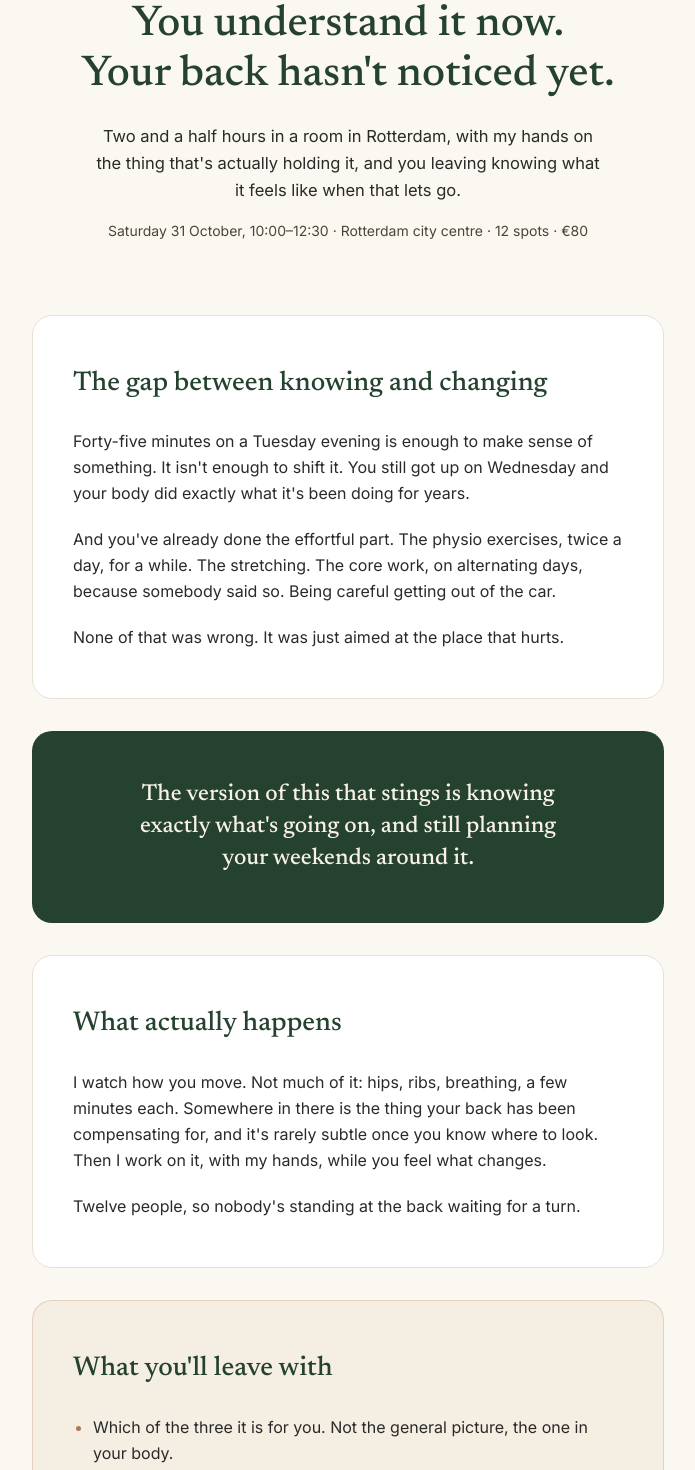
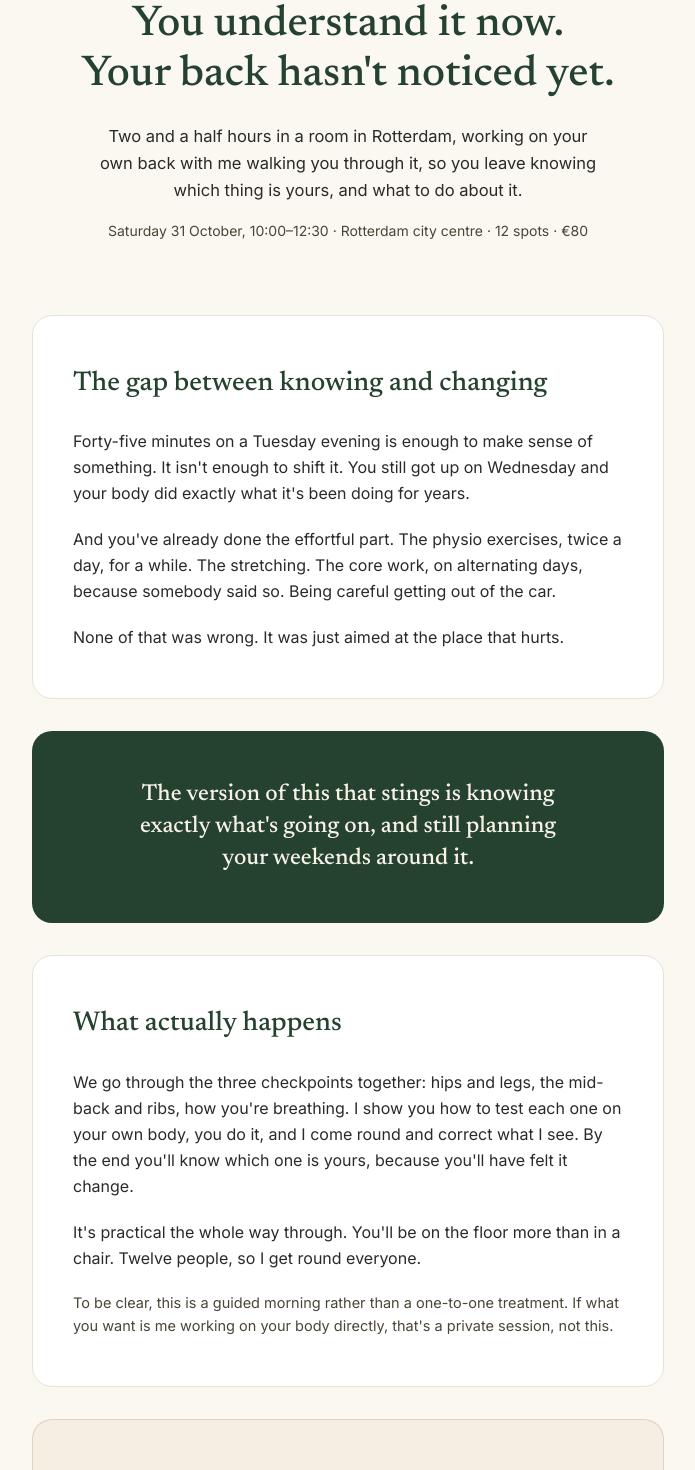
Before and after one commit to VinPOPFrance/James, a Next.js app: page /workshop in a window 1280 px wide. Shown: the part 80-1550 px from the top of the page, without its empty margins (292-987 px from the left). Built offline with nearby package versions, Linux system fonts and the light colour scheme; no server answers.

Commit message:
Revise workshop page content for clarity and engagement, enhancing descriptions and participant expectations

```diff
--- a/src/app/workshop/page.tsx
+++ b/src/app/workshop/page.tsx
@@ -16,7 +16,8 @@ const WORKSHOP = {
 
 export const metadata: Metadata = {
   title: "Workshop · James Daime",
-  description: "Two and a half hours, hands-on, on your lower back in Rotterdam.",
+  description:
+    "Two and a half hours in Rotterdam, working on your own back with James walking you through it.",
   robots: {
     index: false,
     follow: false,
@@ -31,9 +32,9 @@ const h2 =
   "mb-6 font-voice text-[clamp(1.35rem,3vw,1.7rem)] font-medium text-[#25412F]";
 
 const leaveWith = [
-  "Which of the three it is for you. Not the general picture, the one in your body.",
-  "What it feels like when that area actually moves, so you’ve got something to aim at.",
-  "Two or three things to keep doing. No app, no twelve-week plan, no printout.",
+  "Which of the three it is for you. Not the general picture, the one you found in your own body.",
+  "What it feels like when that area actually changes, so you know what you’re aiming for.",
+  "Two or three things to keep doing on your own. No app, no twelve-week plan, no printout.",
 ];
 
 const steps = [
@@ -54,9 +55,9 @@ export default function WorkshopPage() {
             Your back hasn&apos;t noticed yet.
           </h1>
           <p className="mx-auto mb-4 max-w-lg text-[16.5px] leading-relaxed text-[#2A2A28]">
-            Two and a half hours in a room in Rotterdam, with my hands on the
-            thing that&apos;s actually holding it, and you leaving knowing
-            what it feels like when that lets go.
+            Two and a half hours in a room in Rotterdam, working on your own
+            back with me walking you through it, so you leave knowing which
+            thing is yours, and what to do about it.
           </p>
           <p className="mx-auto max-w-lg text-[14px] leading-relaxed text-[#4A4536]">
             {WORKSHOP.date}, {WORKSHOP.time} · {WORKSHOP.place} ·{" "}
@@ -100,15 +101,21 @@ export default function WorkshopPage() {
           <h2 className={h2}>What actually happens</h2>
           <div className="space-y-5 text-[16px] leading-relaxed">
             <p>
-              I watch how you move. Not much of it: hips, ribs, breathing, a
-              few minutes each. Somewhere in there is the thing your back has
-              been compensating for, and it&apos;s rarely subtle once you know
-              where to look. Then I work on it, with my hands, while you feel
-              what changes.
+              We go through the three checkpoints together: hips and legs,
+              the mid-back and ribs, how you&apos;re breathing. I show you how
+              to test each one on your own body, you do it, and I come round
+              and correct what I see. By the end you&apos;ll know which one is
+              yours, because you&apos;ll have felt it change.
             </p>
             <p>
-              Twelve people, so nobody&apos;s standing at the back waiting for
-              a turn.
+              It&apos;s practical the whole way through. You&apos;ll be on the
+              floor more than in a chair. Twelve people, so I get round
+              everyone.
+            </p>
+            <p className="text-[14.5px] text-[#4A4536]">
+              To be clear, this is a guided morning rather than a one-to-one
+              treatment. If what you want is me working on your body
+              directly, that&apos;s a private session, not this.
             </p>
           </div>
         </section>
@@ -250,8 +257,8 @@ export default function WorkshopPage() {
             If you&apos;re reading this thinking it probably won&apos;t work
             for you either, I understand. You&apos;ve been to the
             appointments. The difference isn&apos;t that I know a secret.
-            It&apos;s twelve people and two and a half hours, which is enough
-            time to actually find yours.
+            It&apos;s that you&apos;ll do the work yourself, in a room, with
+            someone watching who knows what to look for.
           </p>
         </section>
       </div>
```
